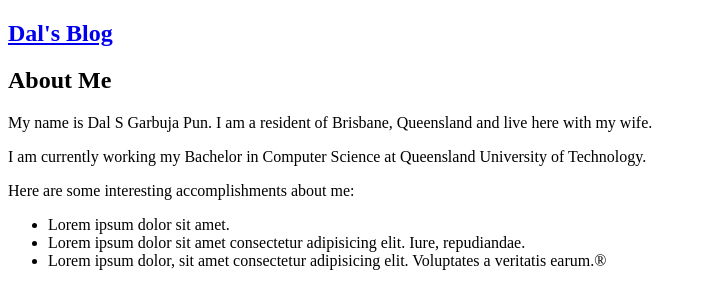
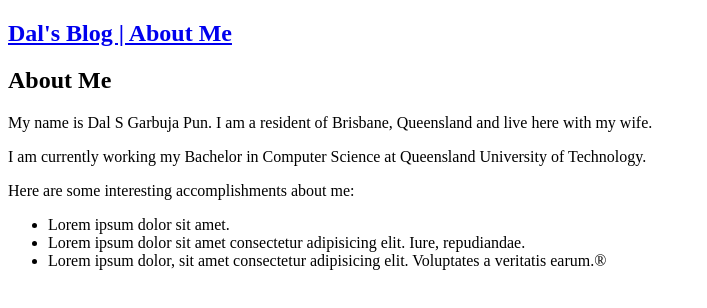
Before and after one commit to dal-garbujapun/fem-complete-web-dev-v3, a plain HTML site: page about.html in a window 1280 px wide. Shown: the whole page, without its empty margins (0-707 px from the left). Drawn offline with Linux system fonts and the light colour scheme.

Commit message:
Update title

```diff
--- a/about.html
+++ b/about.html
@@ -7,7 +7,7 @@
 </head>
 <body>
     <nav>
-        <h1><a href="index.html">Dal's Blog</a></h1>
+        <h1><a href="index.html">Dal's Blog | About Me</a></h1>
     </nav>
 
     <section class="about-me">
```
